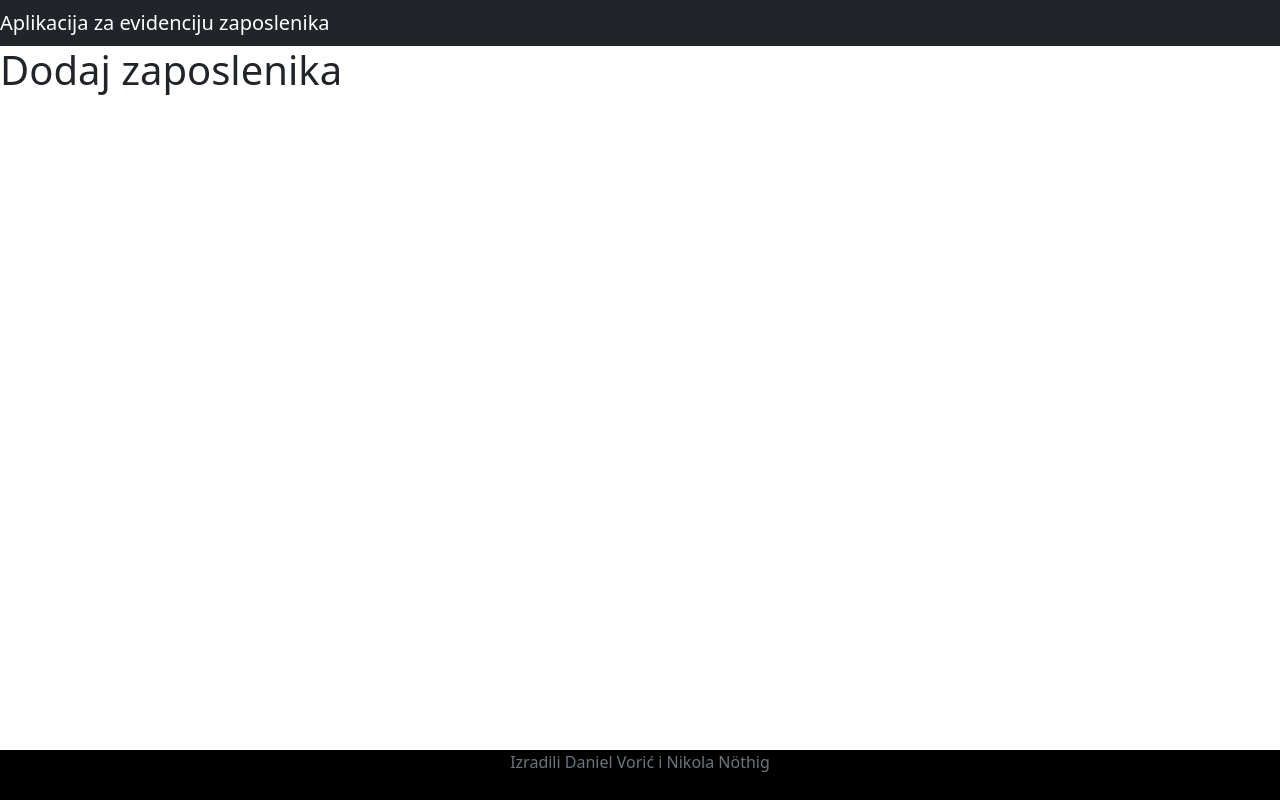
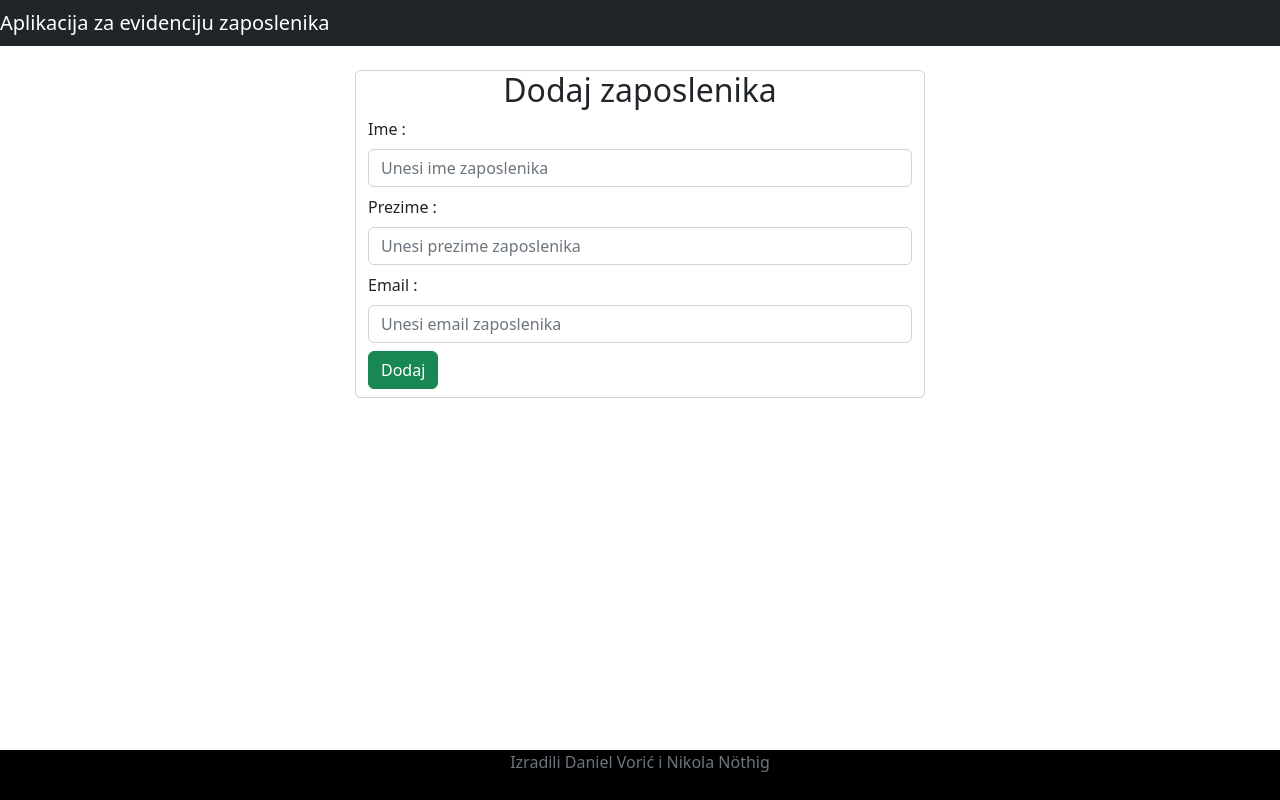
Before and after one commit to DanielVoric/RP-DanielVoric-NikolaNothig-EvidencijaZaposlenika, a React (Create React App) app in the folder react/react-frontend/: page /dodaj-zaposlenika in a window 1280 px wide. Built offline with nearby package versions, Linux system fonts and the light colour scheme.

Commit message:
dodane funkcije za dodavanje zaposlenika (nije api)

```diff
--- a/react/react-frontend/src/Komponente/DodajZaposlenikaC.js
+++ b/react/react-frontend/src/Komponente/DodajZaposlenikaC.js
@@ -1,9 +1,72 @@
-import React from 'react'
+import React, { useState } from 'react'
 
 const DodajZaposlenikaC = () => {
+    const [ime, setIme] = useState('')
+    const [prezime, setPrezime] = useState('')
+    const [emailid, setEmailid] = useState('')
+
+    const spremiZaposlenika = (e) => {
+        e.preventDefault();
+
+        const zaposlenik = {ime, prezime, emailid}
+
+        console.log(zaposlenik)
+    }
+
+
   return (
     <div>
-        <h1>Dodaj zaposlenika</h1>
+        <br />
+        <div className = "container">
+            <div className = "row">
+                <div className = "card col-md-6 offset-md-3 offset-md-3">
+                    <h2 className = "text-center">Dodaj zaposlenika</h2>
+                    <form>
+                                <div className = "form-group mb-2">
+                                    <label className = "form-label"> Ime :</label>
+                                    <input
+                                        type = "text"
+                                        placeholder = "Unesi ime zaposlenika"
+                                        name = "Ime"
+                                        className = "form-control"
+                                        value = {ime}
+                                        onChange = {(e) => setIme(e.target.value)}
+                                    >
+                                    </input>
+                                </div>
+
+                                <div className = "form-group mb-2">
+                                    <label className = "form-label"> Prezime :</label>
+                                    <input
+                                        type = "text"
+                                        placeholder = "Unesi prezime zaposlenika"
+                                        name = "Prezime"
+                                        className = "form-control"
+                                        value = {prezime}
+                                        onChange = {(e) => setPrezime(e.target.value)}
+                                    >
+                                    </input>
+                                </div>
+
+                                <div className = "form-group mb-2">
+                                    <label className = "form-label"> Email :</label>
+                                    <input
+                                        type = "email"
+                                        placeholder = "Unesi email zaposlenika"
+                                        name = "email"
+                                        className = "form-control"
+                                        value = {emailid}
+                                        onChange = {(e) => setEmailid(e.target.value)}
+                                    >
+                                    </input>
+                                </div>
+
+                                <button className = "btn btn-success mb-2" onClick = {(e) => spremiZaposlenika(e)} > Dodaj </button>
+
+                            </form>
+                </div>
+            </div>
+        </div>
     </div>
   )
 }
--- a/react/react-frontend/src/Komponente/ListaZaposlenikaC.js
+++ b/react/react-frontend/src/Komponente/ListaZaposlenikaC.js
@@ -20,7 +20,7 @@ const ListaZaposlenikaC = () => {
     return (
         <div className="container">
             <h2 className="text-center"> Lista zaposlenika </h2>
-            <Link to = "/dodaj-zaposlenika" className = "btn btn-primary mb2"> Dodaj zaposlenika </Link>
+            <Link to = "/dodaj-zaposlenika" className = "btn btn-primary mb-2"> Dodaj zaposlenika </Link>
             <table className="table table-bordered table-striped">
                 <thead>
                     <th> Id zaposlenika </th>
```
